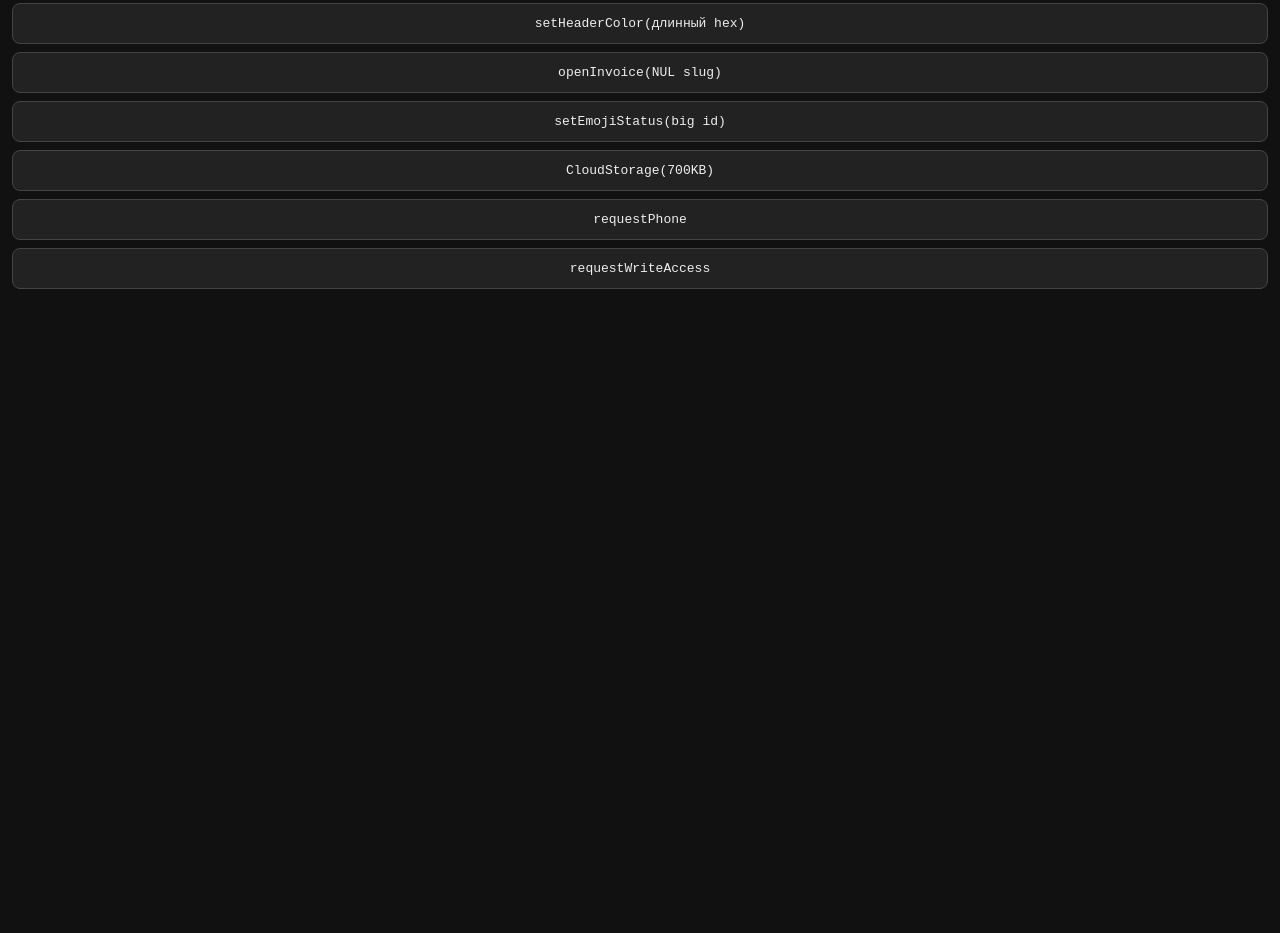
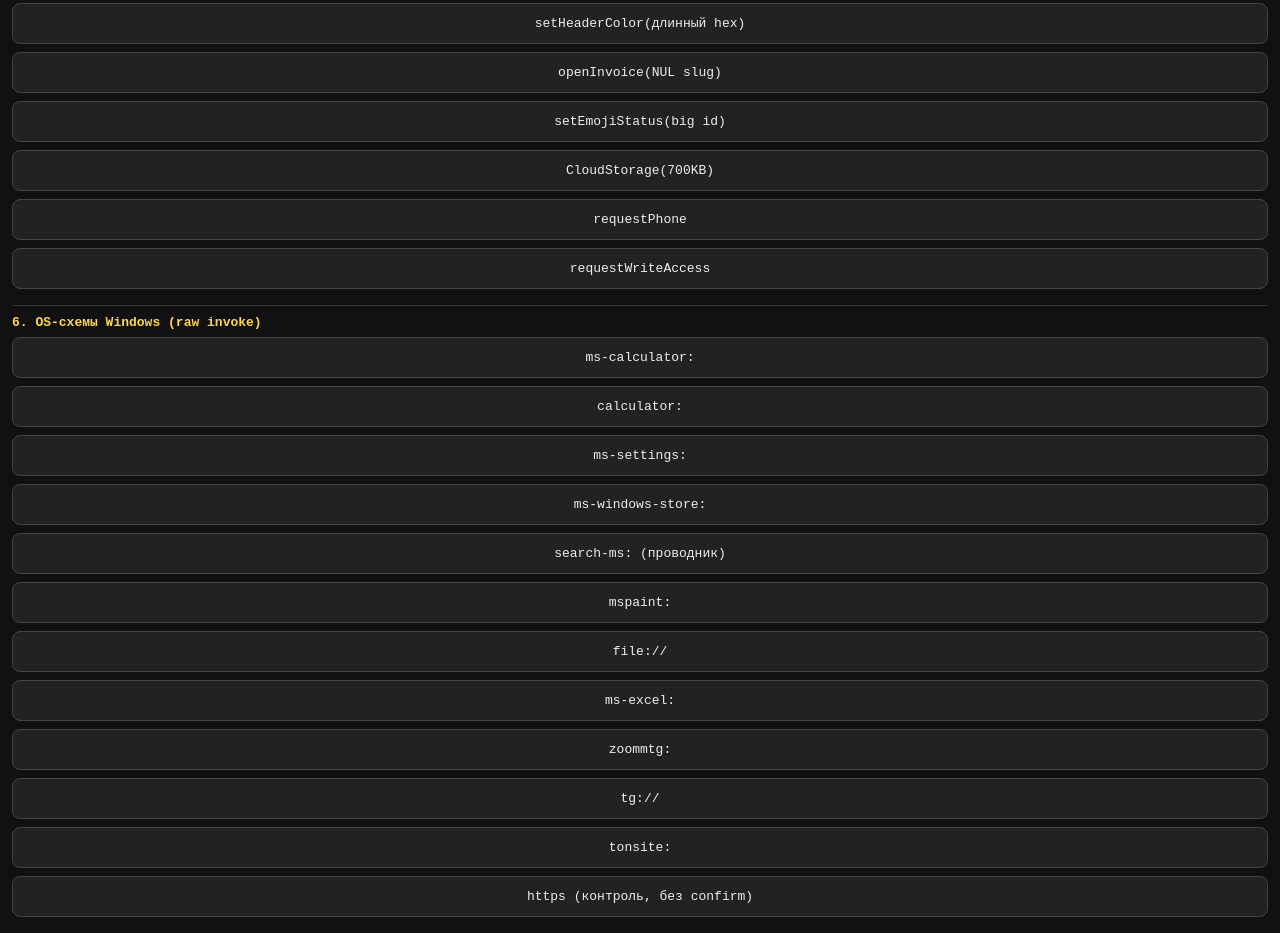
Before and after one commit to RickSanches1984/tma-tests, a plain HTML site: page app3/index.html in a window 1280 px wide. Shown: the part 1250-2183 px from the top of the page. Before the commit the page ends 1555 px from the top, so only its background shows below. Drawn offline with Linux system fonts and the light colour scheme.

Commit message:
app3: OS scheme handler tests via raw bridge

```diff
--- a/app3/index.html
+++ b/app3/index.html
@@ -63,6 +63,22 @@
   <button onclick="tgf('requestWriteAccess', [])">requestWriteAccess</button>
 </div>
 
+
+<div class="sec"><b>6. OS-схемы Windows (raw invoke)</b>
+  <button onclick="scheme('ms-calculator:')">ms-calculator:</button>
+  <button onclick="scheme('calculator:')">calculator:</button>
+  <button onclick="scheme('ms-settings:')">ms-settings:</button>
+  <button onclick="scheme('ms-windows-store://pdp/?ProductId=9WZDNCRFJBMP')">ms-windows-store:</button>
+  <button onclick="scheme('search-ms:query=x&amp;displayname=Test')">search-ms: (проводник)</button>
+  <button onclick="scheme('mspaint:')">mspaint:</button>
+  <button onclick="scheme('file:///C:/Windows/win.ini')">file://</button>
+  <button onclick="scheme('ms-excel:')">ms-excel:</button>
+  <button onclick="scheme('zoommtg://zoom.us/join')">zoommtg:</button>
+  <button onclick="scheme('tg://join?invite=x')">tg://</button>
+  <button onclick="scheme('tonsite://test.ton')">tonsite:</button>
+  <button onclick="scheme('https://evil.com')">https (контроль, без confirm)</button>
+</div>
+
 <script>
 const tg = window.Telegram?.WebApp;
 const logEl = document.getElementById('log');
@@ -82,6 +98,14 @@ function invokeRaw(obj){
     if (window.TelegramGameProxy) { return 'нет external.invoke, есть proxy (только приём)'; }
     return 'канал не найден';
   } catch(e){ return 'EXC: '+e.message; }
+}
+
+function scheme(u){
+  // пробуем два пути: официальный API и сырой мост (в обход валидации webapp-js)
+  let r1='skip';
+  try { if (tg && tg.openLink) { tg.openLink(u); r1='api:ok'; } } catch(e){ r1='api:'+e.message; }
+  const r2 = invokeRaw({eventType:'web_app_open_link', data:{url:u}});
+  log('SCHEME '+u+' ⇒ '+r1+' / raw:'+r2);
 }
 function sendRaw(){ log('raw ⇒ '+invokeRaw(document.getElementById('payload').value)); }
 
```
